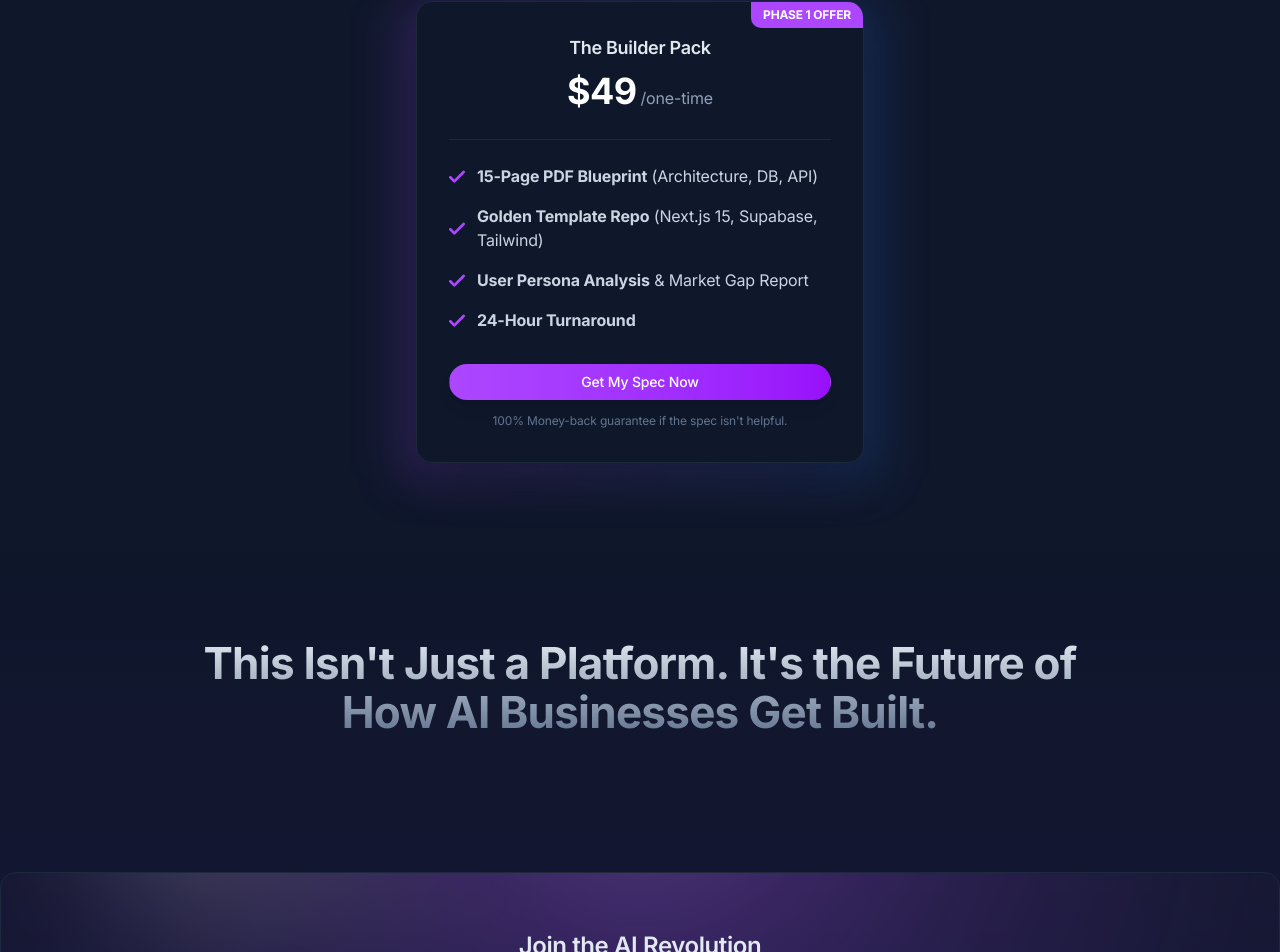
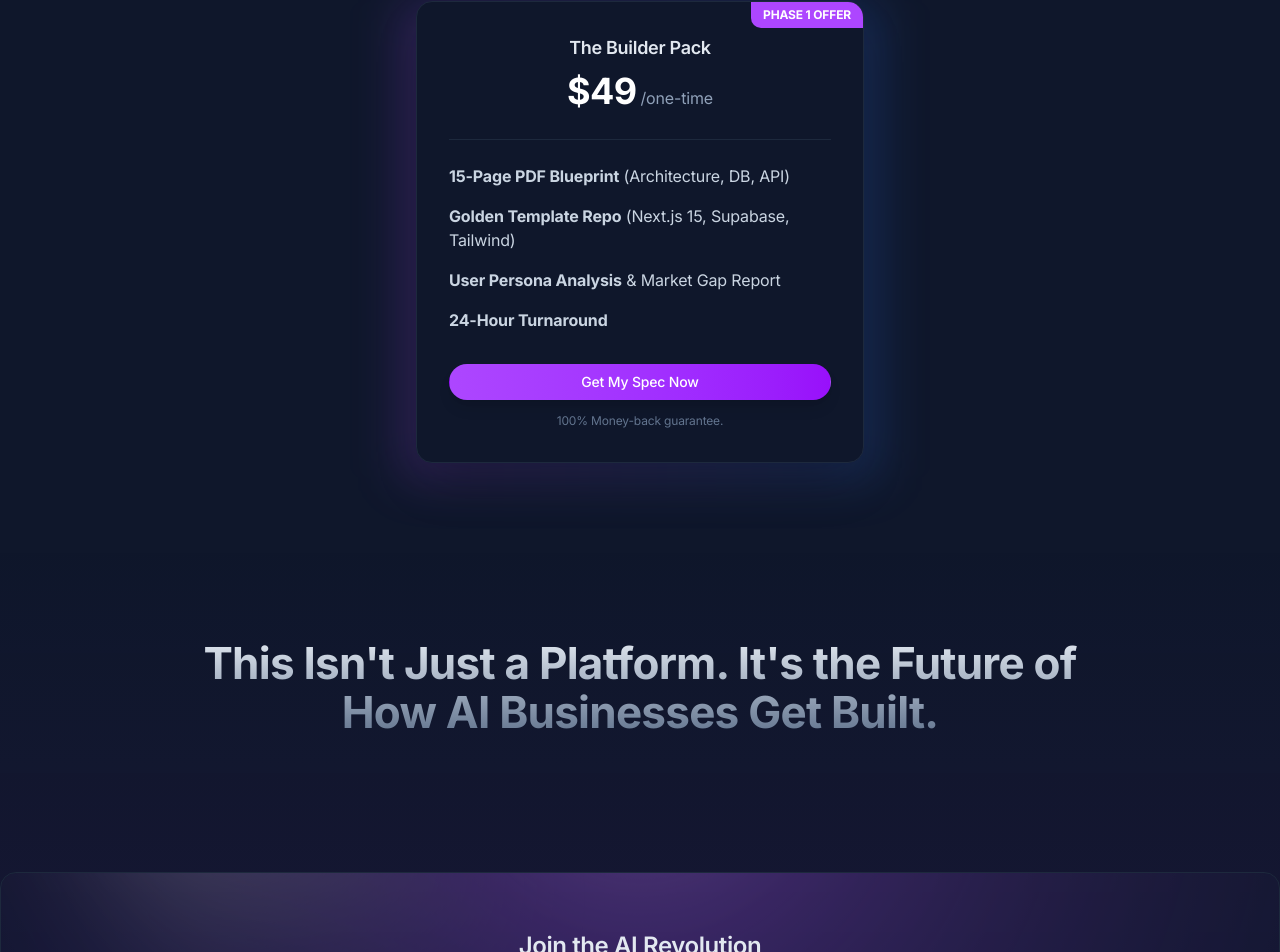
Before and after one commit to buildaistartups/buildaistartups.com, a Next.js app: page / in a window 1280 px wide. Shown: the part 2430-3382 px from the top of the page. Built offline with nearby package versions, Linux system fonts and the light colour scheme.

Commit message:
Refactor PricingSection component
Removed commented-out code and updated link in PricingSection component.

```diff
--- a/components/home/PricingSection.tsx
+++ b/components/home/PricingSection.tsx
@@ -2,6 +2,26 @@
 'use client'
 
 import Link from 'next/link'
+
+// --- PHASE 1 HIDDEN: ORIGINAL PRICING DATA ---
+/*
+const pricingPlans = {
+  builders: [
+    { name: 'Free', price: '0', features: ['Basic tools', 'Community support'] },
+    { name: 'Pro', price: '49', features: ['All tools', 'Priority support', 'Analytics'] },
+    { name: 'Business', price: '249', features: ['White-label', 'API access', 'Custom domain'] }
+  ],
+  enablers: [
+    { name: 'Accelerator', price: '2K', unit: '/cohort', features: ['50 startups', 'All tools'] },
+    { name: 'Investor', price: '500', unit: '/mo', features: ['Portfolio tools', 'Deal flow'] },
+    { name: 'Mentor', price: 'Free', features: ['Give back', 'Network access'] }
+  ],
+  enterprise: [
+    { name: 'White-Label', price: '25K', unit: '/mo', features: ['Full platform', 'Your brand'] },
+    { name: 'Innovation Lab', price: 'Custom', features: ['Tailored solution', 'Dedicated support'] }
+  ]
+}
+*/
 
 export default function PricingSection() {
   return (
@@ -9,7 +29,6 @@ export default function PricingSection() {
       <div className="max-w-6xl mx-auto px-4 sm:px-6">
         <div className="py-12 md:py-20">
 
-          {/* Section header */}
           <div className="text-center mb-12">
             <h2 className="text-3xl md:text-4xl font-bold bg-gradient-to-b from-slate-200 to-slate-500 bg-clip-text text-transparent mb-4">
               Simple, One-Time Pricing
@@ -17,19 +36,21 @@ export default function PricingSection() {
             <p className="text-slate-400">No subscriptions. No hidden fees. Just the code you need to start.</p>
           </div>
 
-          {/* Single Focused Pricing Card */}
+          {/* --- PHASE 1 HIDDEN: ORIGINAL GRID LAYOUT --- */}
+          {/*
+          <div className="grid md:grid-cols-3 gap-8">
+             {... Original mapping logic ...}
+          </div>
+          */}
+
+          {/* PHASE 1: SINGLE CARD LAYOUT */}
           <div className="flex justify-center">
             <div className="relative w-full max-w-md">
-              {/* Glow effect behind the card */}
               <div className="absolute top-0 -left-4 -right-4 -bottom-4 bg-gradient-to-r from-purple-500/20 to-blue-500/20 blur-xl rounded-xl -z-10" />
-
               <div className="bg-slate-900 border border-slate-800 rounded-2xl p-8 shadow-2xl overflow-hidden relative">
-
-                {/* Popular Badge */}
                 <div className="absolute top-0 right-0 bg-purple-500 text-white text-xs font-bold px-3 py-1 rounded-bl-lg">
                   PHASE 1 OFFER
                 </div>
-
                 <div className="text-center mb-6">
                   <div className="text-lg font-semibold text-slate-200 mb-2">The Builder Pack</div>
                   <div className="flex items-baseline justify-center gap-1">
@@ -37,48 +58,27 @@ export default function PricingSection() {
                     <span className="text-slate-400">/one-time</span>
                   </div>
                 </div>
-
                 <div className="border-t border-slate-800 my-6" />
-
                 <ul className="space-y-4 mb-8">
                   <li className="flex items-center text-slate-300">
-                    <svg className="w-4 h-4 mr-3 text-purple-500 fill-current shrink-0" viewBox="0 0 12 12" xmlns="http://www.w3.org/2000/svg">
-                      <path d="M10.28 2.28L3.989 8.575 1.695 6.28A1 1 0 00.28 7.695l3 3a1 1 0 001.414 0l7-7A1 1 0 0010.28 2.28z" />
-                    </svg>
                     <span><strong>15-Page PDF Blueprint</strong> (Architecture, DB, API)</span>
                   </li>
                   <li className="flex items-center text-slate-300">
-                    <svg className="w-4 h-4 mr-3 text-purple-500 fill-current shrink-0" viewBox="0 0 12 12" xmlns="http://www.w3.org/2000/svg">
-                      <path d="M10.28 2.28L3.989 8.575 1.695 6.28A1 1 0 00.28 7.695l3 3a1 1 0 001.414 0l7-7A1 1 0 0010.28 2.28z" />
-                    </svg>
                     <span><strong>Golden Template Repo</strong> (Next.js 15, Supabase, Tailwind)</span>
                   </li>
                   <li className="flex items-center text-slate-300">
-                    <svg className="w-4 h-4 mr-3 text-purple-500 fill-current shrink-0" viewBox="0 0 12 12" xmlns="http://www.w3.org/2000/svg">
-                      <path d="M10.28 2.28L3.989 8.575 1.695 6.28A1 1 0 00.28 7.695l3 3a1 1 0 001.414 0l7-7A1 1 0 0010.28 2.28z" />
-                    </svg>
                     <span><strong>User Persona Analysis</strong> & Market Gap Report</span>
                   </li>
                   <li className="flex items-center text-slate-300">
-                    <svg className="w-4 h-4 mr-3 text-purple-500 fill-current shrink-0" viewBox="0 0 12 12" xmlns="http://www.w3.org/2000/svg">
-                      <path d="M10.28 2.28L3.989 8.575 1.695 6.28A1 1 0 00.28 7.695l3 3a1 1 0 001.414 0l7-7A1 1 0 0010.28 2.28z" />
-                    </svg>
                     <span><strong>24-Hour Turnaround</strong></span>
                   </li>
                 </ul>
-
                 <div className="text-center">
-                  <Link
-                    href="https://buy.stripe.com/your-link-here" // Replace with actual Stripe link
-                    className="w-full btn bg-gradient-to-r from-purple-500 to-purple-600 text-white hover:from-purple-600 hover:to-purple-700 shadow-lg"
-                  >
+                  <Link href="/pricing" className="w-full btn bg-gradient-to-r from-purple-500 to-purple-600 text-white hover:from-purple-600 hover:to-purple-700 shadow-lg">
                     Get My Spec Now
                   </Link>
-                  <p className="mt-3 text-xs text-slate-500">
-                    100% Money-back guarantee if the spec isn't helpful.
-                  </p>
+                  <p className="mt-3 text-xs text-slate-500">100% Money-back guarantee.</p>
                 </div>
-
               </div>
             </div>
           </div>
```
